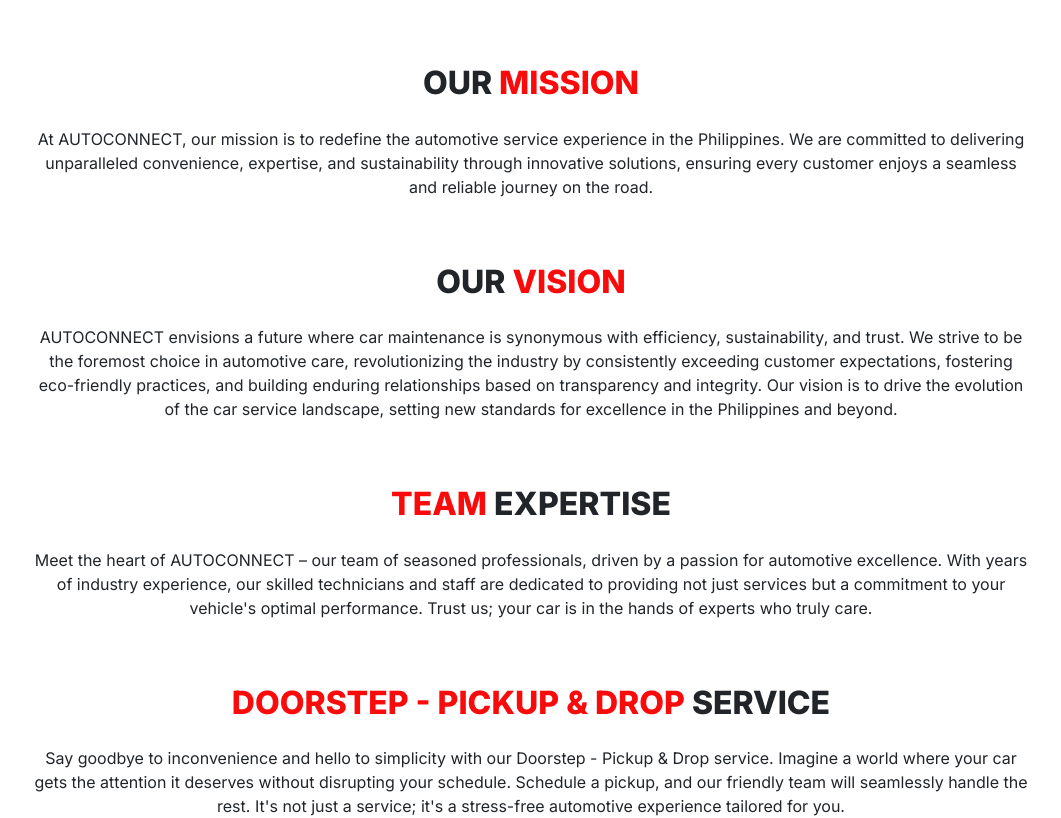
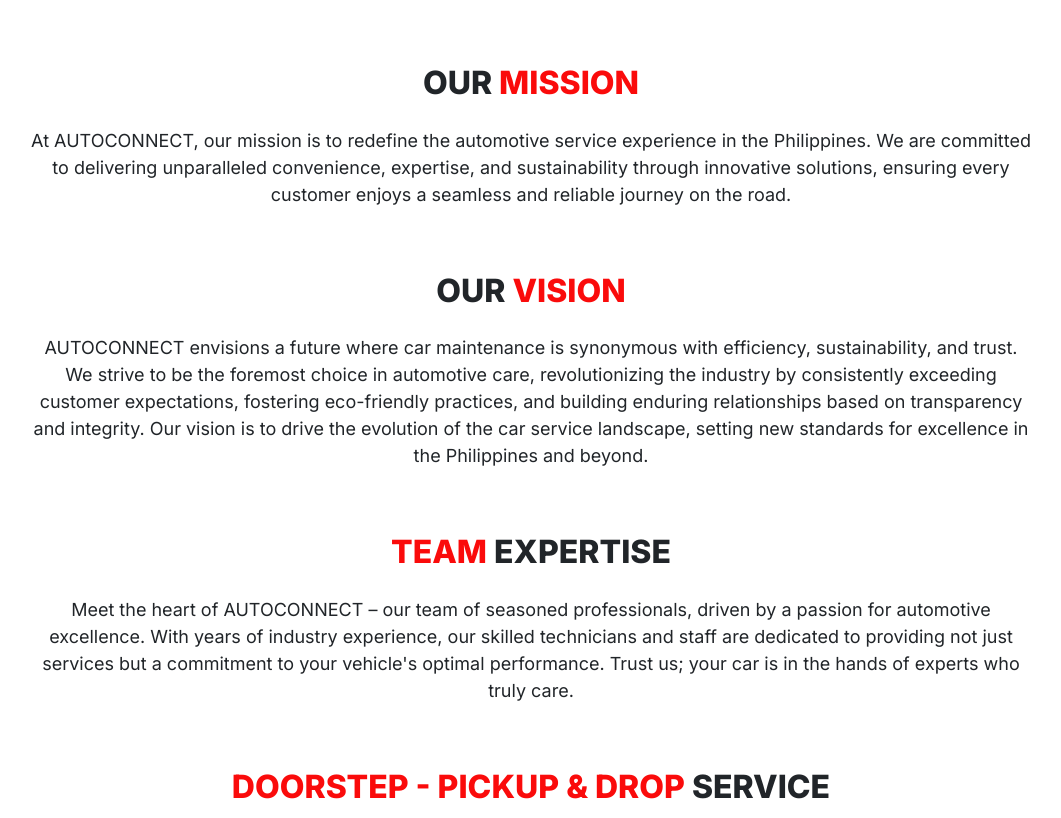
Before and after one commit to jaspherbagor/AutoConnect, a React (Create React App) app in the folder front-end/: page /about in a window 1280 px wide. Shown: the part 804-1622 px from the top of the page, without its empty margins (109-1170 px from the left). Built offline with nearby package versions, Linux system fonts and the light colour scheme.

Commit message:
added a font size and line heights of the contents in the about page

```diff
--- a/front-end/src/components/styles/client/about.css
+++ b/front-end/src/components/styles/client/about.css
@@ -30,3 +30,8 @@ html, body {
 .core-values-icon {
     color: var(--primary-color)
 }
+
+.about-detail {
+    font-size: 18px !important;
+    line-height: 150% !important
+}
```
